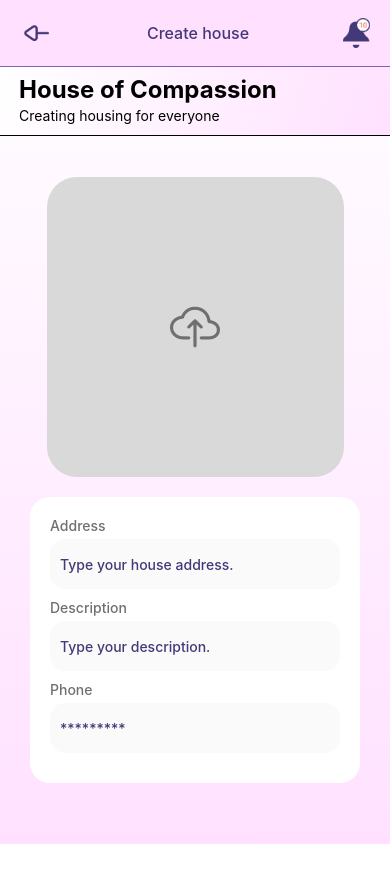
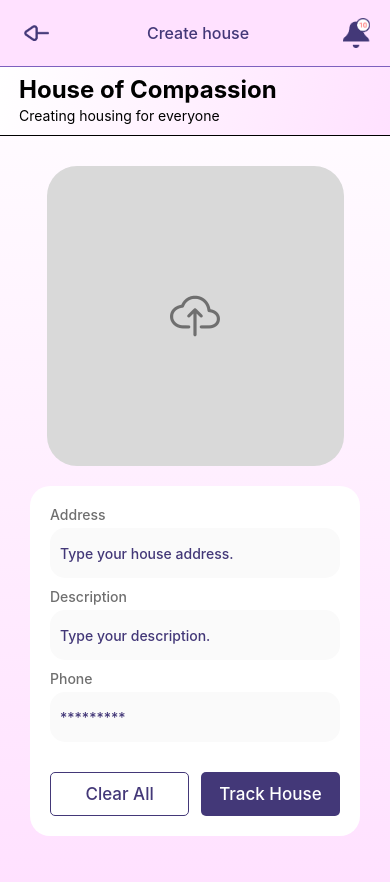
Before and after one commit to duytan177/katenai-shield, a React Native app: screen /CreateHouse in a window 390 px wide. Shown: the top 882 px of the page. Before the commit the page ends 844 px from the top, so only its background shows below. Built offline with nearby package versions, Linux system fonts and the light colour scheme.

Commit message:
done create house view

```diff
--- a/src/screens/House of Compassion/CreateHouse.tsx
+++ b/src/screens/House of Compassion/CreateHouse.tsx
@@ -10,6 +10,7 @@ import {
   KeyboardAvoidingView,
   ScrollView,
   Alert,
+  TouchableOpacity,
 } from "react-native";
 import { LinearGradient } from "expo-linear-gradient";
 import { SafeAreaView } from "react-native-safe-area-context";
@@ -20,15 +21,16 @@ import { Ionicons } from "@expo/vector-icons";
 
 const CreateHouse = () => {
   const [image, setImage] = useState<any>(null);
+  const [address, setAddress] = useState("");
+  const [description, setDescription] = useState("");
+  const [phone, setPhone] = useState("");
 
   // Function to open image picker
   const pickImage = async () => {
     try {
-      // Yêu cầu quyền truy cập thư viện ảnh
       const permissionResult =
         await ImagePicker.requestMediaLibraryPermissionsAsync();
 
-      // Kiểm tra quyền truy cập
       if (!permissionResult.granted) {
         Alert.alert(
           "Permission",
@@ -37,7 +39,6 @@ const CreateHouse = () => {
         return;
       }
 
-      // Mở thư viện ảnh
       const pickerResult = await ImagePicker.launchImageLibraryAsync({
         mediaTypes: ImagePicker.MediaTypeOptions.Images,
         allowsEditing: true,
@@ -45,7 +46,6 @@ const CreateHouse = () => {
         quality: 1,
       });
 
-      // Kiểm tra kết quả
       if (!pickerResult.canceled) {
         setImage(pickerResult.assets[0].uri);
       } else {
@@ -58,6 +58,17 @@ const CreateHouse = () => {
         "An error occurred while picking the image. Please try again."
       );
     }
+  };
+
+  const clearAll = () => {
+    setImage(null);
+    setAddress("");
+    setDescription("");
+    setPhone("");
+  };
+
+  const trackHouse = () => {
+    console.log("Track house action");
   };
 
   return (
@@ -110,6 +121,8 @@ const CreateHouse = () => {
                   <TextInput
                     style={styles.input}
                     placeholder="Type your house address."
+                    value={address}
+                    onChangeText={setAddress}
                     autoCapitalize="none"
                   />
                 </View>
@@ -118,12 +131,28 @@ const CreateHouse = () => {
                   <TextInput
                     style={styles.input}
                     placeholder="Type your description."
+                    value={description}
+                    onChangeText={setDescription}
                     autoCapitalize="none"
                   />
                 </View>
                 <View style={styles.inputField}>
                   <Text style={styles.label}>Phone</Text>
-                  <TextInput style={styles.input} placeholder="*********" />
+                  <TextInput
+                    style={styles.input}
+                    placeholder="*********"
+                    value={phone}
+                    onChangeText={setPhone}
+                  />
+                </View>
+
+                <View style={styles.buttonContainer}>
+                  <TouchableOpacity onPress={clearAll} style={styles.clear}>
+                    <Text style={styles.buttonClearText}>Clear All</Text>
+                  </TouchableOpacity>
+                  <TouchableOpacity onPress={trackHouse} style={styles.button}>
+                    <Text style={styles.buttonText}>Track House</Text>
+                  </TouchableOpacity>
                 </View>
               </View>
             </View>
@@ -200,6 +229,38 @@ const styles = StyleSheet.create({
     marginBottom: 10,
     backgroundColor: "#FAFAFA",
   },
+  buttonContainer: {
+    flexDirection: "row",
+    justifyContent: "space-between",
+    marginTop: 20,
+  },
+  button: {
+    backgroundColor: "#433878",
+    paddingVertical: 12,
+    borderRadius: 5,
+    width: "48%",
+    justifyContent: "center",
+    alignItems: "center",
+  },
+  clear: {
+    borderRadius: 5,
+    borderColor: "#433878",
+    borderWidth: 1,
+    backgroundColor: "transparent",
+    justifyContent: "center",
+    alignItems: "center",
+    width: "48%",
+  },
+  buttonClearText: {
+    color: "#433878",
+    fontWeight: "500",
+    fontSize: 17,
+  },
+  buttonText: {
+    color: "white",
+    fontWeight: "500",
+    fontSize: 17,
+  },
 });
 
 export default CreateHouse;
```
